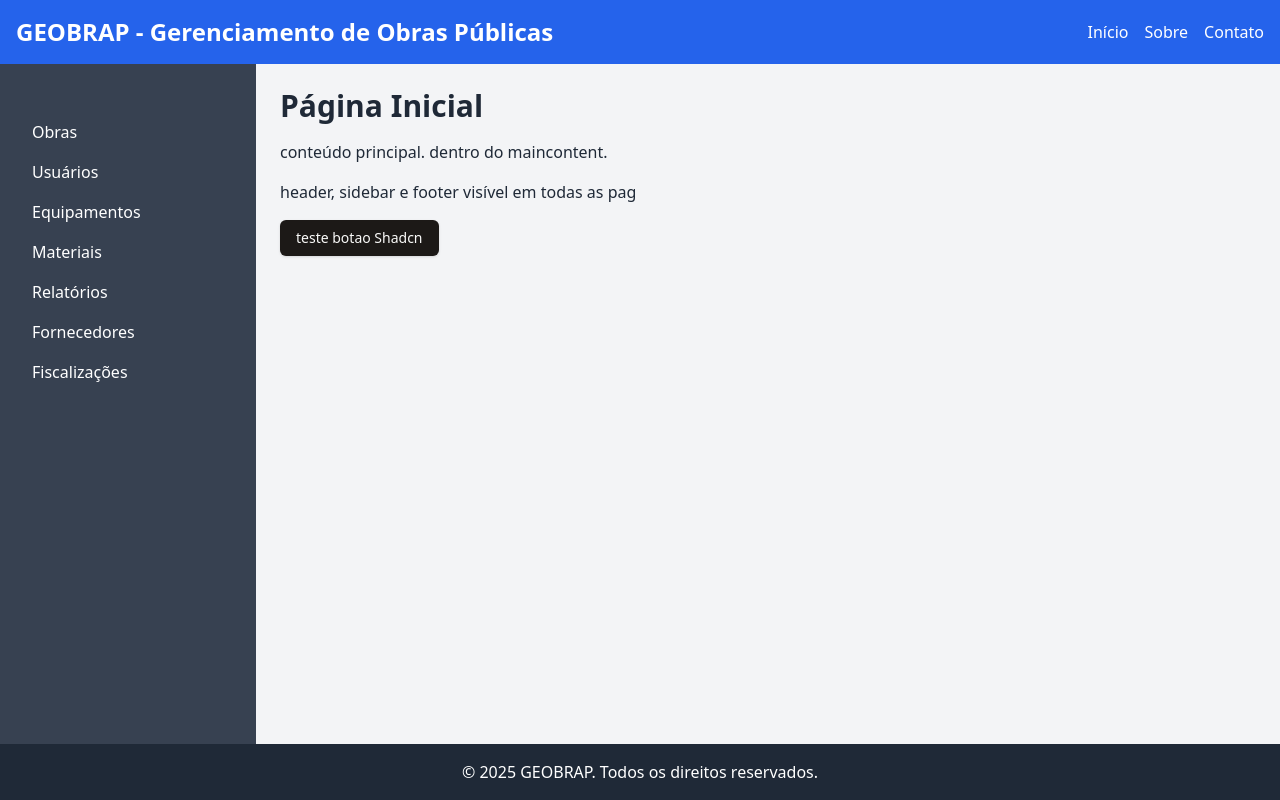
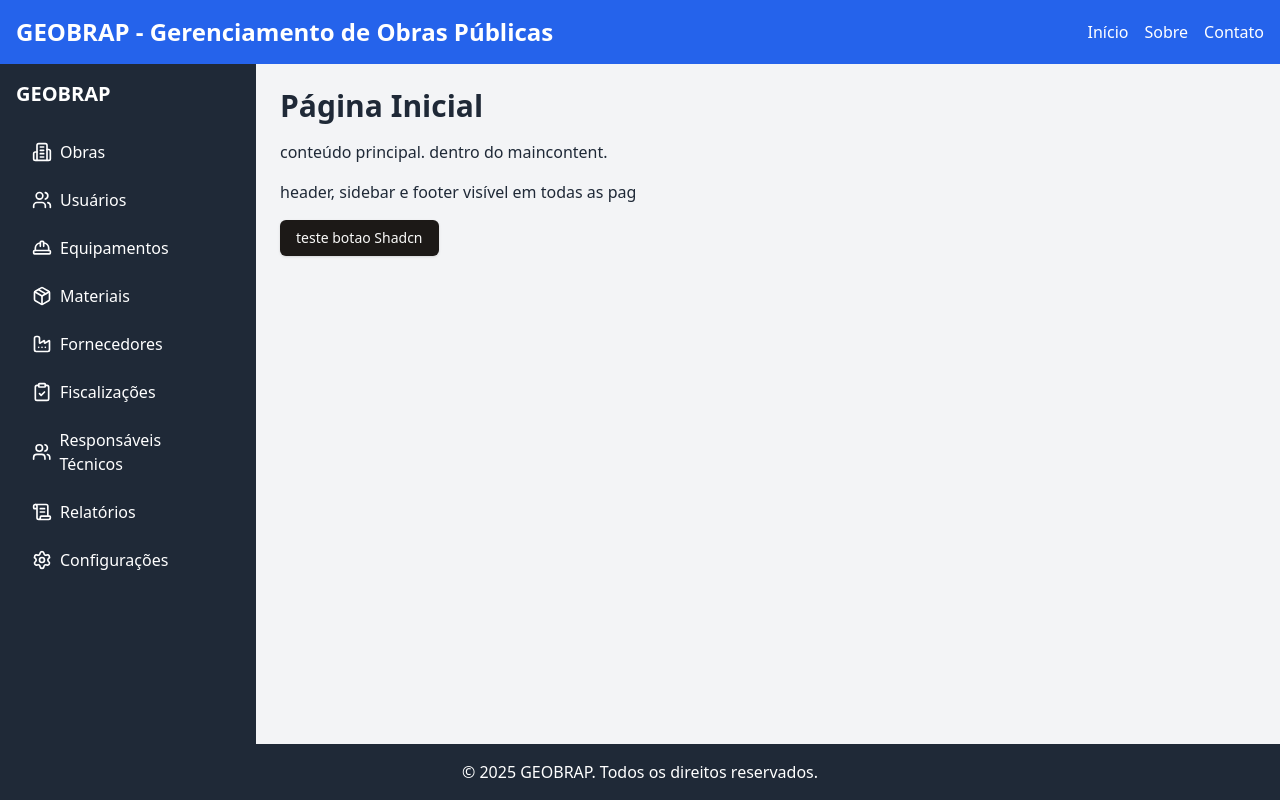
Before and after one commit to levyath/Api_Gerenciamento_de_obras, a Next.js app in the folder frontend/: page / in a window 1280 px wide. Built offline with nearby package versions, Linux system fonts and the light colour scheme.

Commit message:
edit: add sidebar icons + spacing

```diff
--- a/frontend/src/components/common/sidebar.tsx
+++ b/frontend/src/components/common/sidebar.tsx
@@ -1,18 +1,68 @@
 import React from 'react';
+import Link from 'next/link';
+import { Building2, Users, HardHat, Package, FileText, Factory, ClipboardCheck, ScrollText, Settings } from 'lucide-react';
 
 export default function Sidebar() {
   return (
-    <aside className="w-64 text-white p-4 h-full flex flex-col space-y-4">
-      <h2 className="text-xl font-semibold mb-4"></h2>
-      <nav className="flex-grow">
-        <ul>
-          <li><a href="#" className="block py-2 px-4 rounded hover:bg-gray-600">Obras</a></li>
-          <li><a href="#" className="block py-2 px-4 rounded hover:bg-gray-600">Usuários</a></li>
-          <li><a href="#" className="block py-2 px-4 rounded hover:bg-gray-600">Equipamentos</a></li>
-          <li><a href="#" className="block py-2 px-4 rounded hover:bg-gray-600">Materiais</a></li>
-          <li><a href="#" className="block py-2 px-4 rounded hover:bg-gray-600">Relatórios</a></li>
-          <li><a href="#" className="block py-2 px-4 rounded hover:bg-gray-600">Fornecedores</a></li>
-          <li><a href="#" className="block py-2 px-4 rounded hover:bg-gray-600">Fiscalizações</a></li>
+    <aside className="w-64 text-white p-4 h-full flex flex-col">
+      <h2 className="text-xl font-semibold mb-6">GEOBRAP</h2>
+
+      <nav className="flex-grow flex flex-col min-h-0">
+        <ul className="flex-grow overflow-auto space-y-2">
+          <li>
+            <Link href="/obras" className="flex items-center gap-2 py-2 px-4 rounded-md hover:bg-gray-700 transition-colors">
+              <Building2 className="w-5 h-5" />
+              Obras
+            </Link>
+          </li>
+          <li>
+            <Link href="/usuarios" className="flex items-center gap-2 py-2 px-4 rounded-md hover:bg-gray-700 transition-colors">
+              <Users className="w-5 h-5" />
+              Usuários
+            </Link>
+          </li>
+          <li>
+            <Link href="/equipamentos" className="flex items-center gap-2 py-2 px-4 rounded-md hover:bg-gray-700 transition-colors">
+              <HardHat className="w-5 h-5" />
+              Equipamentos
+            </Link>
+          </li>
+          <li>
+            <Link href="/materiais" className="flex items-center gap-2 py-2 px-4 rounded-md hover:bg-gray-700 transition-colors">
+              <Package className="w-5 h-5" />
+              Materiais
+            </Link>
+          </li>
+          <li>
+            <Link href="/fornecedores" className="flex items-center gap-2 py-2 px-4 rounded-md hover:bg-gray-700 transition-colors">
+              <Factory className="w-5 h-5" />
+              Fornecedores
+            </Link>
+          </li>
+          <li>
+            <Link href="/fiscalizacoes" className="flex items-center gap-2 py-2 px-4 rounded-md hover:bg-gray-700 transition-colors">
+              <ClipboardCheck className="w-5 h-5" />
+              Fiscalizações
+            </Link>
+          </li>
+          <li>
+            <Link href="/responsaveis-tecnicos" className="flex items-center gap-2 py-2 px-4 rounded-md hover:bg-gray-700 transition-colors">
+              <Users className="w-5 h-5" />
+              Responsáveis Técnicos
+            </Link>
+          </li>
+          <li>
+            <Link href="/relatorios" className="flex items-center gap-2 py-2 px-4 rounded-md hover:bg-gray-700 transition-colors">
+              <ScrollText className="w-5 h-5" />
+              Relatórios
+            </Link>
+          </li>
+          <li>
+            <Link href="/configuracoes" className="flex items-center gap-2 py-2 px-4 rounded-md hover:bg-gray-700 transition-colors">
+              <Settings className="w-5 h-5" />
+              Configurações
+            </Link>
+          </li>
         </ul>
       </nav>
     </aside>
--- a/frontend/src/components/layout-components/applayout.tsx
+++ b/frontend/src/components/layout-components/applayout.tsx
@@ -12,7 +12,7 @@ export default function AppLayout({ children }: AppLayoutProps) {
   return (
     <div className="min-h-screen flex flex-col">
       <Header />
-      <div className="flex-grow flex h-full min-h-0 bg-gray-700"> {/*sidebar+main*/}
+      <div className="flex-grow flex h-full min-h-0 bg-gray-800"> {/*sidebar+main*/}
         <Sidebar />
         <MainContent>
           {children} {/*conteudo*/}
```
